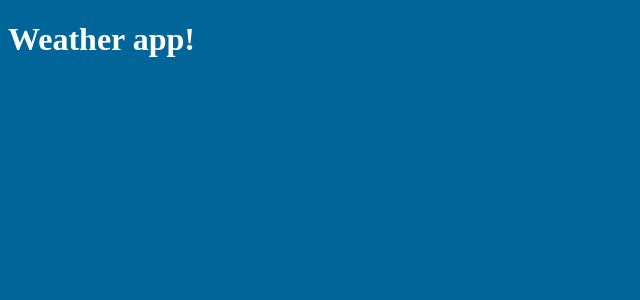
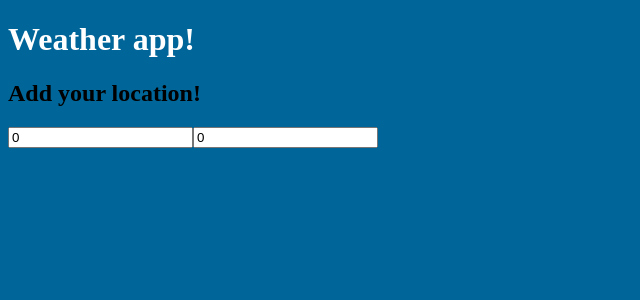
Before and after one commit to Quanluis/weather, a React (Create React App) app: page / in a window 1280 px wide. Shown: the top 300 px of the page, without its empty margins (0-640 px from the left). Built offline with nearby package versions, Linux system fonts and the light colour scheme.

Commit message:
Set initial state for lat and lon values

```diff
--- a/src/App.css
+++ b/src/App.css
@@ -4,3 +4,6 @@ html {
 h1 {
   color: white;
 }
+input {
+  justify-content: center;
+}
--- a/src/App.js
+++ b/src/App.js
@@ -1,4 +1,5 @@
 import React, { Component } from 'react';
+import Input from './Input';
 import "./App.css";
 
 class App extends Component {
@@ -8,6 +9,8 @@ class App extends Component {
         <h1>
           Weather app!
         </h1>
+        <h2>Add your location!</h2>
+        <Input />
       </div>
     );
   }
--- /dev/null
+++ b/src/Input.js
@@ -0,0 +1,22 @@
+import React from "react";
+
+class Input extends React.Component {
+  constructor(props) {
+    super(props);
+    this.state = {
+      lat: 0,
+      lon: 0
+    };
+  }
+
+  render() {
+    return (
+      <div>
+        <input value={this.state.lat} type="number" />
+
+        <input value={this.state.lon} val type="number" />
+      </div>
+    );
+  }
+}
+export default Input;
```
